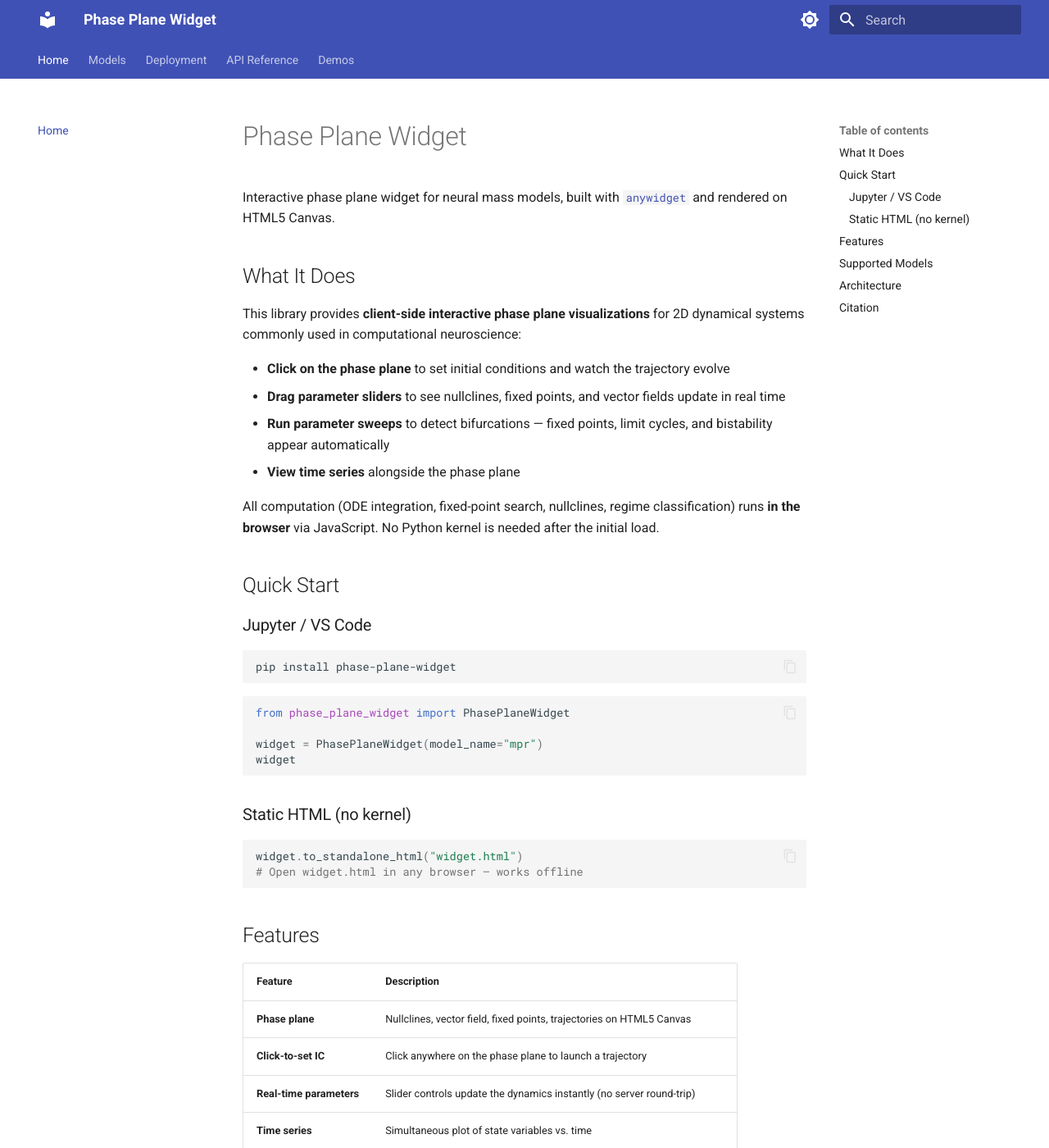
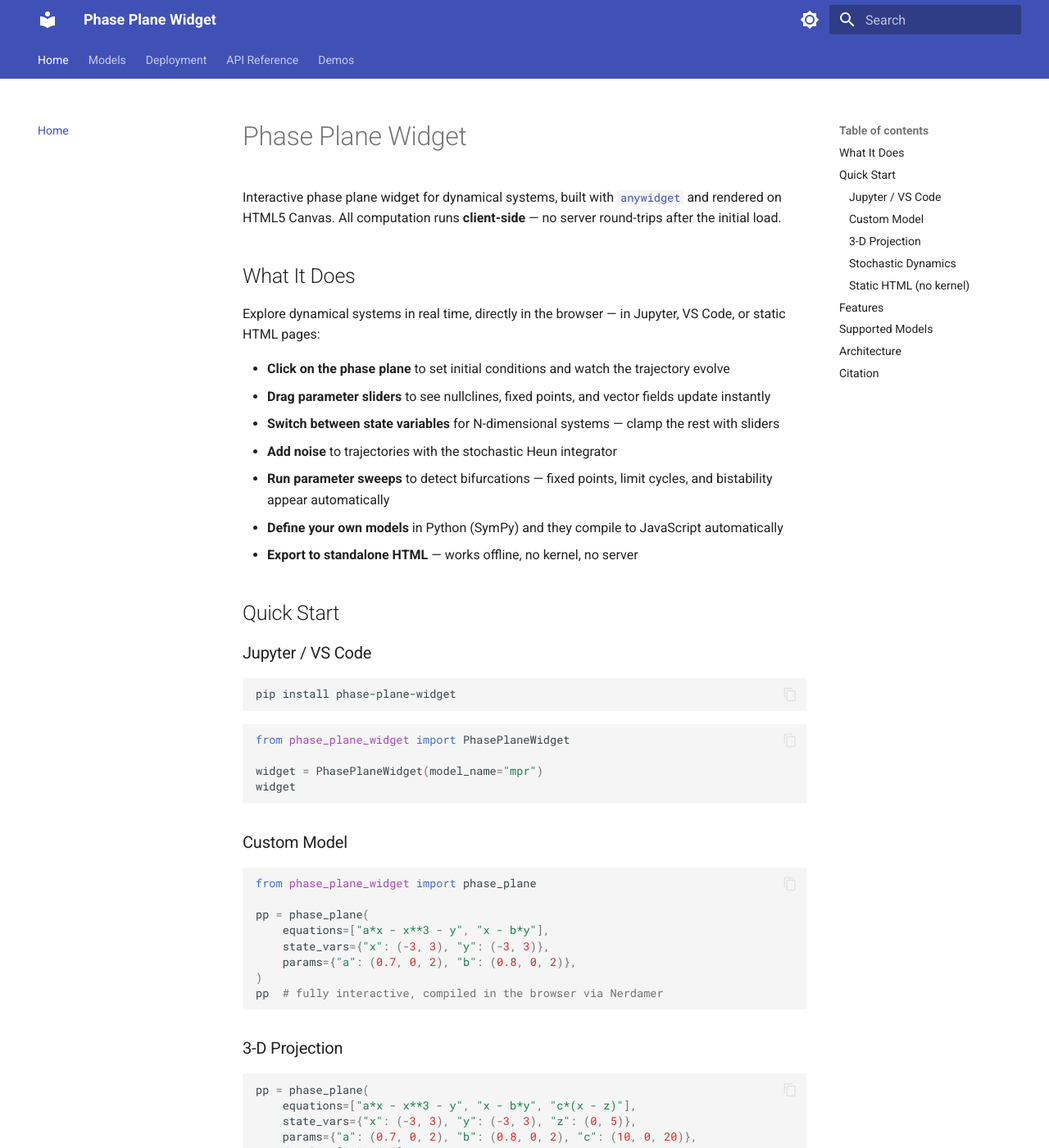
Before and after one commit to maedoc/trajecturtle, an MkDocs documentation site: the page built from docs/index.md, in a window 1280 px wide and 1400 px high. Shown: the whole window at 82% size. Built offline with MkDocs 1.6.1 and Material for MkDocs 9.7.7, drawn with Linux system fonts in a browser that asks for light colours; some of the changed text lies outside the part shown.

Commit message:
docs: update README and deployment with custom models, N-dim, stochastic, standalone HTML

````diff
--- a/docs/index.md
+++ b/docs/index.md
@@ -1,17 +1,18 @@
 # Phase Plane Widget
 
-Interactive phase plane widget for neural mass models, built with [`anywidget`](https://anywidget.dev/) and rendered on HTML5 Canvas.
+Interactive phase plane widget for dynamical systems, built with [`anywidget`](https://anywidget.dev/) and rendered on HTML5 Canvas. All computation runs **client-side** — no server round-trips after the initial load.
 
 ## What It Does
 
-This library provides **client-side interactive phase plane visualizations** for 2D dynamical systems commonly used in computational neuroscience:
+Explore dynamical systems in real time, directly in the browser — in Jupyter, VS Code, or static HTML pages:
 
 - **Click on the phase plane** to set initial conditions and watch the trajectory evolve
-- **Drag parameter sliders** to see nullclines, fixed points, and vector fields update in real time
+- **Drag parameter sliders** to see nullclines, fixed points, and vector fields update instantly
+- **Switch between state variables** for N-dimensional systems — clamp the rest with sliders
+- **Add noise** to trajectories with the stochastic Heun integrator
 - **Run parameter sweeps** to detect bifurcations — fixed points, limit cycles, and bistability appear automatically
-- **View time series** alongside the phase plane
-
-All computation (ODE integration, fixed-point search, nullclines, regime classification) runs **in the browser** via JavaScript. No Python kernel is needed after the initial load.
+- **Define your own models** in Python (SymPy) and they compile to JavaScript automatically
+- **Export to standalone HTML** — works offline, no kernel, no server
 
 ## Quick Start
 
@@ -28,6 +29,42 @@ widget = PhasePlaneWidget(model_name="mpr")
 widget
 ```
 
+### Custom Model
+
+```python
+from phase_plane_widget import phase_plane
+
+pp = phase_plane(
+    equations=["a*x - x**3 - y", "x - b*y"],
+    state_vars={"x": (-3, 3), "y": (-3, 3)},
+    params={"a": (0.7, 0, 2), "b": (0.8, 0, 2)},
+)
+pp  # fully interactive, compiled in the browser via Nerdamer
+```
+
+### 3-D Projection
+
+```python
+pp = phase_plane(
+    equations=["a*x - x**3 - y", "x - b*y", "c*(x - z)"],
+    state_vars={"x": (-3, 3), "y": (-3, 3), "z": (0, 5)},
+    params={"a": (0.7, 0, 2), "b": (0.8, 0, 2), "c": (10, 0, 20)},
+    display=["x", "y"],
+)
+```
+
+### Stochastic Dynamics
+
+```python
+pp = phase_plane(
+    equations=["a*x - x**3 - y", "x - b*y"],
+    state_vars={"x": (-3, 3), "y": (-3, 3)},
+    params={"a": (0.7, 0, 2), "b": (0.8, 0, 2)},
+    integrator="heun",
+    noise_per_var=[0.1, 0.05],
+)
+```
+
 ### Static HTML (no kernel)
 
 ```python
@@ -40,11 +77,16 @@ widget.to_standalone_html("widget.html")
 | Feature | Description |
 |---------|-------------|
 | **Phase plane** | Nullclines, vector field, fixed points, trajectories on HTML5 Canvas |
+| **N-dimensional** | Project any 2 variables; sliders clamp the rest |
 | **Click-to-set IC** | Click anywhere on the phase plane to launch a trajectory |
-| **Real-time parameters** | Slider controls update the dynamics instantly (no server round-trip) |
-| **Time series** | Simultaneous plot of state variables vs. time |
-| **Bifurcation sweep** | Vary one parameter, detect fixed-point / limit-cycle regimes automatically |
+| **Real-time parameters** | Slider controls update dynamics instantly |
+| **Time series** | Simultaneous overlay of all state variables vs. time |
+| **Stochastic integration** | Stratonovich Heun with per-variable noise sliders |
+| **Bifurcation sweep** | Vary one parameter, detect regimes automatically |
 | **Regime detection** | Auto-classifies: fixed point, limit cycle, or other |
+| **Custom models** | Define ODEs in SymPy → compile to JS via inlined Nerdamer CAS |
+| **Standalone HTML** | Self-contained `.html` export, no Python runtime |
+| **Safety guards** | NaN/Inf short-circuit, step budgets, exp clamping |
 
 ## Supported Models
 
@@ -53,27 +95,26 @@ widget.to_standalone_html("widget.html")
 | [Wilson-Cowan](models.md#wilson-cowan) | `E`, `I` | aee, aei, aie, aii, Pe, Pi | E-I population rate model |
 | [FitzHugh-Nagumo](models.md#fitzhugh-nagumo) | `v`, `w` | a, b, ε, I | Excitable neuron |
 | [MPR (QIF)](models.md#mpr-quadratic-integrate-and-fire) | `r`, `v` | Δ, η̄, J, I | Firing-rate + mean voltage (Montbrió, Pazó & Roxin 2015) |
+| [Custom](deployment.md#custom-models) | Arbitrary | Arbitrary | Any ODE system via SymPy / Nerdamer |
 
 ## Architecture
-
-The widget has a **dual-mode architecture**:
 
 ```
 ┌─────────────────────────────────────────────────────────────┐
 │                     Python (thin wrapper)                    │
-│  • Model metadata (param names, defaults, state names)       │
-│  • Initial state setup                                       │
-│  • to_standalone_html() exporter                             │
+│  • Model metadata, initial state, standalone exporter         │
+│  • ModelSpec validation and SymPy → JS transpiler            │
 └────────────────────────┬────────────────────────────────────┘
                          │  anywidget bridge  (traitlets)
                          │
 ┌────────────────────────▼────────────────────────────────────┐
 │                     JavaScript (full engine)                 │
-│  • RK4 ODE solver                                            │
-│  • Newton-Raphson fixed-point finder                       │
-│  • Nullcline grid-search                                     │
-│  • Regime detection (trajectory variance analysis)         │
-│  • Parameter sweep engine                                  │
+│  • RK4 (deterministic) + Heun (stochastic) integrators         │
+│  • Nerdamer CAS inlined — compiles custom models client-side │
+│  • Newton-Raphson fixed-point finder + budget guards         │
+│  • Nullcline grid-search with computation budgets            │
+│  • Regime detection (trajectory variance analysis)           │
+│  • Parameter sweep engine                                    │
 │  • HTML5 Canvas rendering                                    │
 └─────────────────────────────────────────────────────────────┘
 ```
````
Also changed, not shown: README.md (+63 -31 lines), docs/deployment.md (+45 -19 lines), 1 other file.
